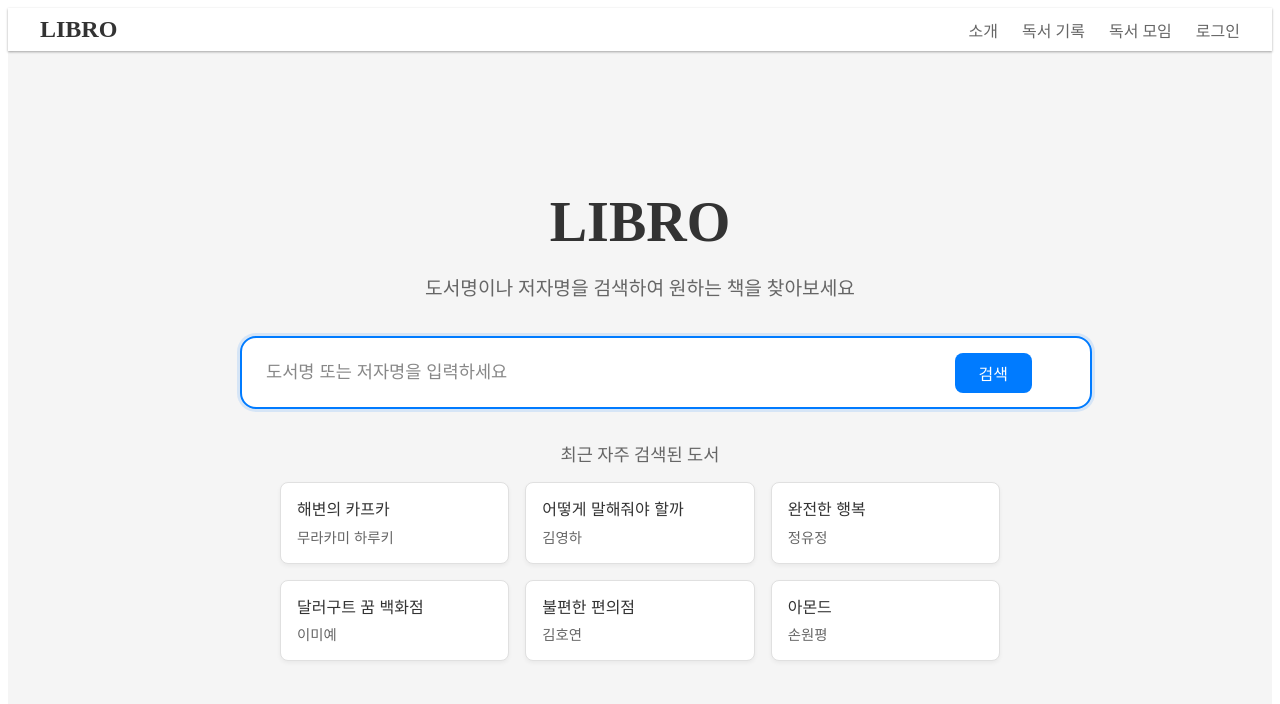
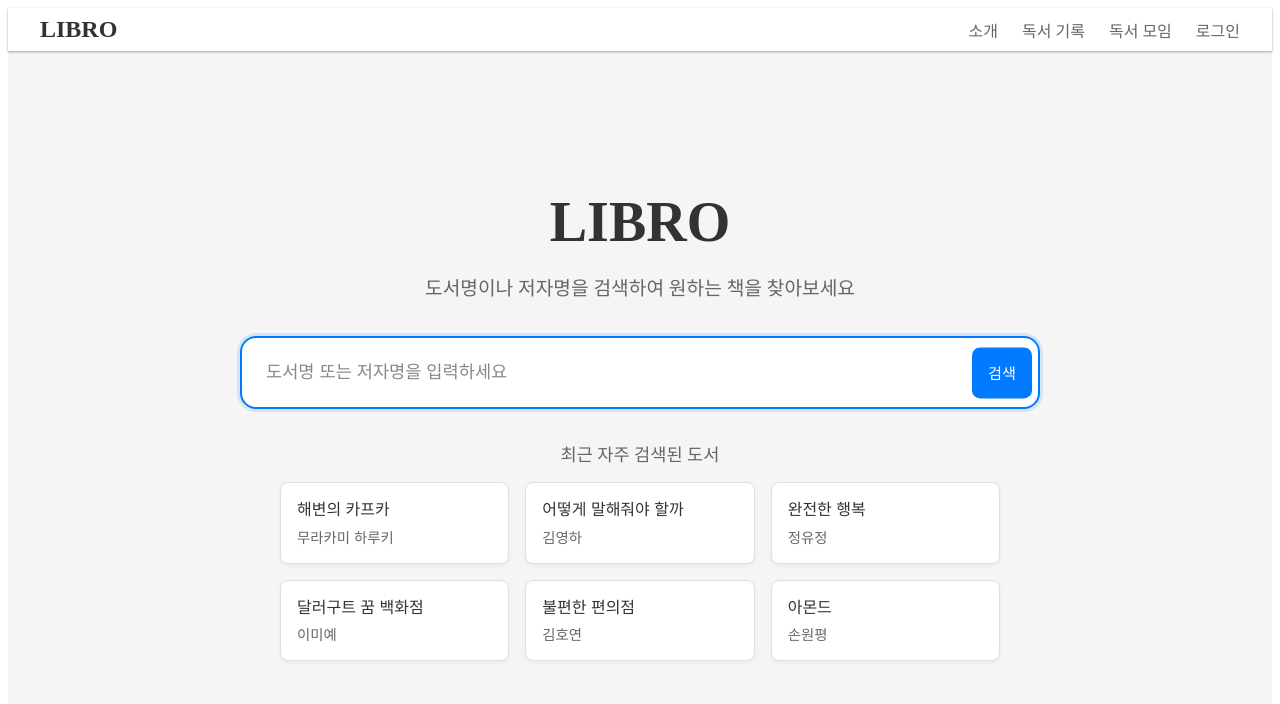
Before and after one commit to organization-hyun/libro-frontend, a React (Vite) app: page / in a window 1280 px wide. Shown: the top 704 px of the page. Built offline with nearby package versions, Linux system fonts and the light colour scheme.

Commit message:
검색창 디자인 수정

```diff
--- a/src/App.tsx
+++ b/src/App.tsx
@@ -203,11 +203,13 @@ const SearchSubtitle = styled.p`
 const SearchBox = styled.div`
   position: relative;
   width: 100%;
+  max-width: 100%;
   margin-bottom: ${theme.spacing.xl};
 `;
 
 const SearchInput = styled.input`
   width: 100%;
+  box-sizing: border-box;
   padding: ${theme.spacing.lg};
   font-size: 1.1rem;
   border: 2px solid ${theme.colors.border};
@@ -228,6 +230,7 @@ const SearchInput = styled.input`
   ${theme.mediaQueries.mobile} {
     padding: ${theme.spacing.md};
     font-size: 1rem;
+    padding-right: 60px;
   }
 `;
 
@@ -240,18 +243,22 @@ const SearchButton = styled.button`
   color: white;
   border: none;
   border-radius: ${theme.borderRadius.md};
-  padding: ${theme.spacing.sm} ${theme.spacing.lg};
-  font-size: 1rem;
+  padding: ${theme.spacing.xs} 1rem;
+  font-size: 0.95rem;
   cursor: pointer;
   transition: background-color 0.2s ease;
+  min-width: 40px;
+  height: 70%;
 
   &:hover {
     background: ${theme.colors.primaryDark};
   }
 
   ${theme.mediaQueries.mobile} {
-    padding: ${theme.spacing.xs} ${theme.spacing.md};
     font-size: 0.9rem;
+    min-width: 40px;
+    padding: ${theme.spacing.xs} 0.7rem;
+    height: 70%;
   }
 `;
 
```
